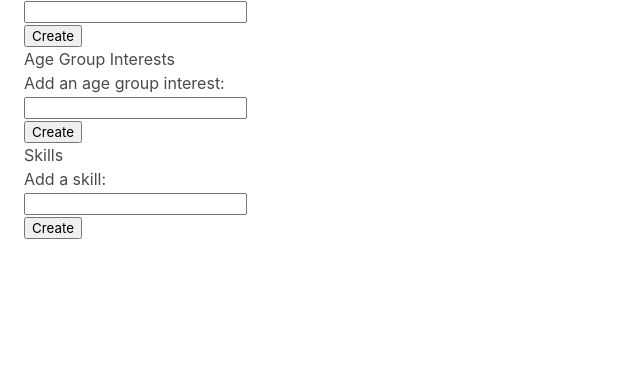
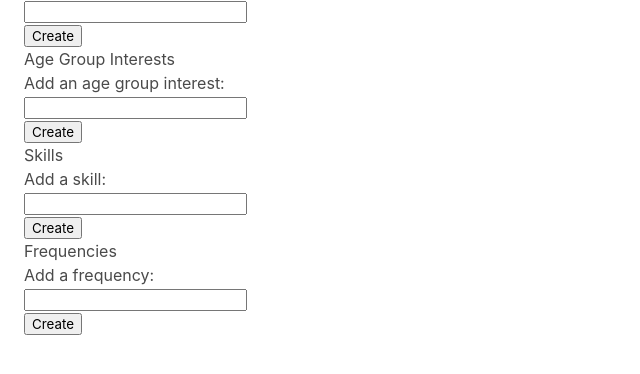
Before and after one commit to CodeForFoco/volunteercore, a Flask app: page /admin/categories in a window 1280 px wide. Shown: the part 195-569 px from the top of the page, without its empty margins (0-640 px from the left). Run offline with Flask 2, Linux system fonts and the light colour scheme; the visitor is signed in with stand-in values (Sample User, id 1); data that the repository does not hold is empty; some libraries are stand-ins or nearby versions.

Commit message:
Add FrequencyForm and implement in categories view and template

```diff
--- a/volunteermatching/templates/volops/categories.html
+++ b/volunteermatching/templates/volops/categories.html
@@ -63,4 +63,25 @@ Skills<br>
   <p>{{ skill_form.submit_skill() }}</p>
 </form>
 
+<p>
+Frequencies<br>
+{% for frequency in frequencies %}
+{{ frequency.name }}
+<a href="{{ url_for('frequency_delete',
+           id=frequency.id) }}">X</a>
+{% endfor %}
+</p>
+
+<div>Add a frequency:
+<form action="" method="post">
+  {{ frequency_form.hidden_tag() }}
+  <p>
+    {{ frequency_form.name(size=20) }}
+    {% for error in frequency_form.name.errors %}
+    <span style="color: red;">[{{ error }}]</span>
+    {% endfor %}
+  </p>
+  <p>{{ frequency_form.submit_frequency() }}</p>
+</form>
+
 {% endblock %}
--- a/volunteermatching/volops/forms.py
+++ b/volunteermatching/volops/forms.py
@@ -33,3 +33,13 @@ class SkillForm(FlaskForm):
         skill = Skill.query.filter_by(name=name.data).first()
         if skill is not None:
             raise ValidationError("This skill is already available")
+
+
+class FrequencyForm(FlaskForm):
+    name = StringField('Frequency', validators=[DataRequired()])
+    submit_frequency = SubmitField('Create')
+
+    def validate_frequency(self, name):
+        frequency = Frequency.query.filter_by(name=name.data).first()
+        if frequency is not None:
+            raise ValidationError("This skill is already available")
--- a/volunteermatching/volops/views.py
+++ b/volunteermatching/volops/views.py
@@ -1,7 +1,7 @@
 from volunteermatching import app, db
 from .models import Partner, Opportunity, Passion, AgeGroupInterest, Skill, \
     Frequency
-from .forms import PassionForm, AgeGroupInterestForm, SkillForm
+from .forms import PassionForm, AgeGroupInterestForm, SkillForm, FrequencyForm
 from flask import render_template, request, flash, url_for, redirect
 from flask_login import login_required
 
@@ -14,6 +14,8 @@ def admin_categories():
     agi_form = AgeGroupInterestForm()
     skills = Skill.query.all()
     skill_form = SkillForm()
+    frequencies = Frequency.query.all()
+    frequency_form = FrequencyForm()
     if passion_form.validate_on_submit() and passion_form.submit.data:
         name = Passion(name=passion_form.name.data)
         db.session.add(name)
@@ -29,12 +31,19 @@ def admin_categories():
         db.session.add(name)
         db.session.commit()
         return redirect(url_for('admin_categories'))
+    elif frequency_form.validate_on_submit() and \
+        frequency_form.submit_frequency.data:
+        name = Frequency(name=frequency_form.name.data)
+        db.session.add(name)
+        db.session.commit()
+        return redirect(url_for('admin_categories'))
 
     return render_template('volops/categories.html', title='Admin Passions',
                            passions=passions, passion_form=passion_form,
                            age_group_interests=age_group_interests,
                            agi_form=agi_form, skills=skills,
-                           skill_form=skill_form)
+                           skill_form=skill_form, frequencies=frequencies,
+                           frequency_form=frequency_form)
 
 
 @app.route('/admin/categories/passions/<id>', methods=["GET", "POST"])
@@ -58,6 +67,7 @@ def admin_age_group_interest_delete(id):
         return redirect(url_for('admin_categories'))
     return redirect(url_for('admin_categories'))
 
+
 @app.route('/admin/categories/skill/<id>', methods=["GET", "POST"])
 @login_required
 def skill_delete(id):
@@ -67,3 +77,14 @@ def skill_delete(id):
         db.session.commit()
         return redirect(url_for('admin_categories'))
     return redirect(url_for('admin_categories'))
+
+
+@app.route('/admin/categories/frequency/<id>', methods=["GET", "POST"])
+@login_required
+def frequency_delete(id):
+    frequency = Frequency.query.filter_by(id=id).first()
+    if frequency is not None:
+        db.session.delete(frequency)
+        db.session.commit()
+        return redirect(url_for('admin_categories'))
+    return redirect(url_for('admin_categories'))
```
